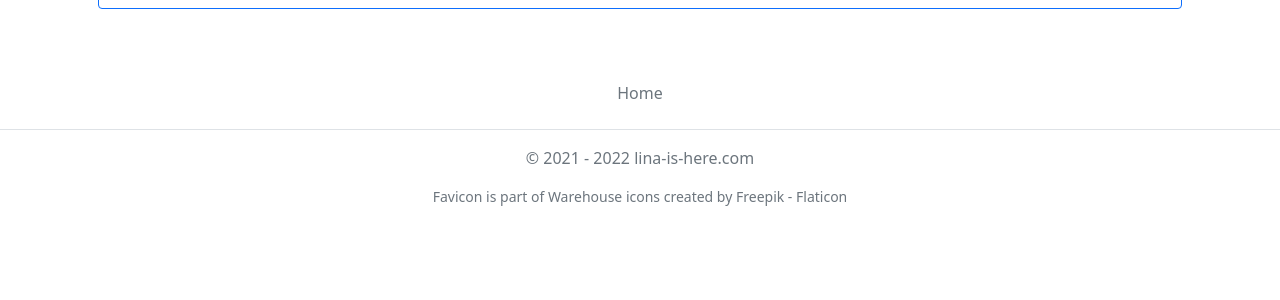
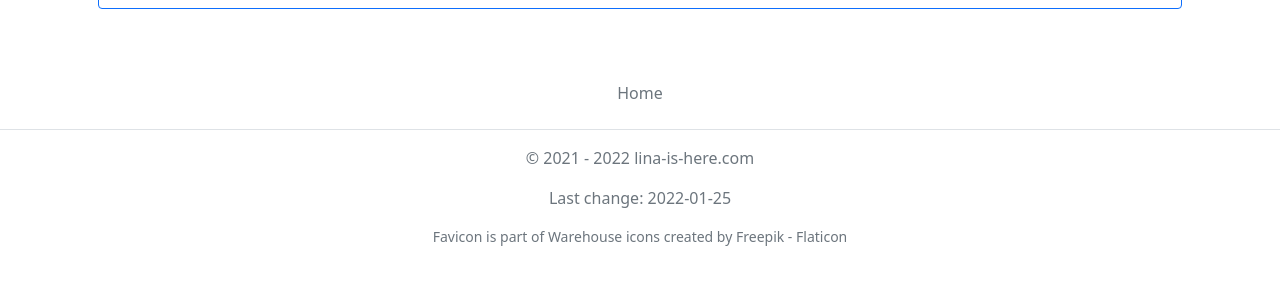
Before and after one commit to lina-is-here/home_inventory, a Django app: template home_inventory/inventory/templates/index.html in a window 1280 px wide. Shown: the part 157-457 px from the top of the page. Run offline with Django 4.2, Linux system fonts and the light colour scheme; the template is opened without the code that fills it, so the values that code supplies are empty; some libraries are stand-ins or nearby versions.

Commit message:
add change date to the footer

```diff
--- a/home_inventory/inventory/templates/footer.html
+++ b/home_inventory/inventory/templates/footer.html
@@ -3,6 +3,7 @@
         <li class="nav-item"><a href="{% url 'index' %}" class="nav-link px-2 text-muted">Home</a></li>
     </ul>
     <p class="text-center text-muted">© 2021 - 2022 lina-is-here.com</p>
+    <p id="commit-date-id" class="text-center text-muted">Last change: 2022-01-25</p>
     <a class="text-decoration-none" href="https://www.flaticon.com/free-icons/warehouse" title="warehouse icons"><p
             class="text-center text-muted small">Favicon is part of Warehouse icons created by Freepik - Flaticon</p></a>
 </footer>
```
Also changed, not shown: home_inventory/.pre-commit-config.yaml, 1 other file.
